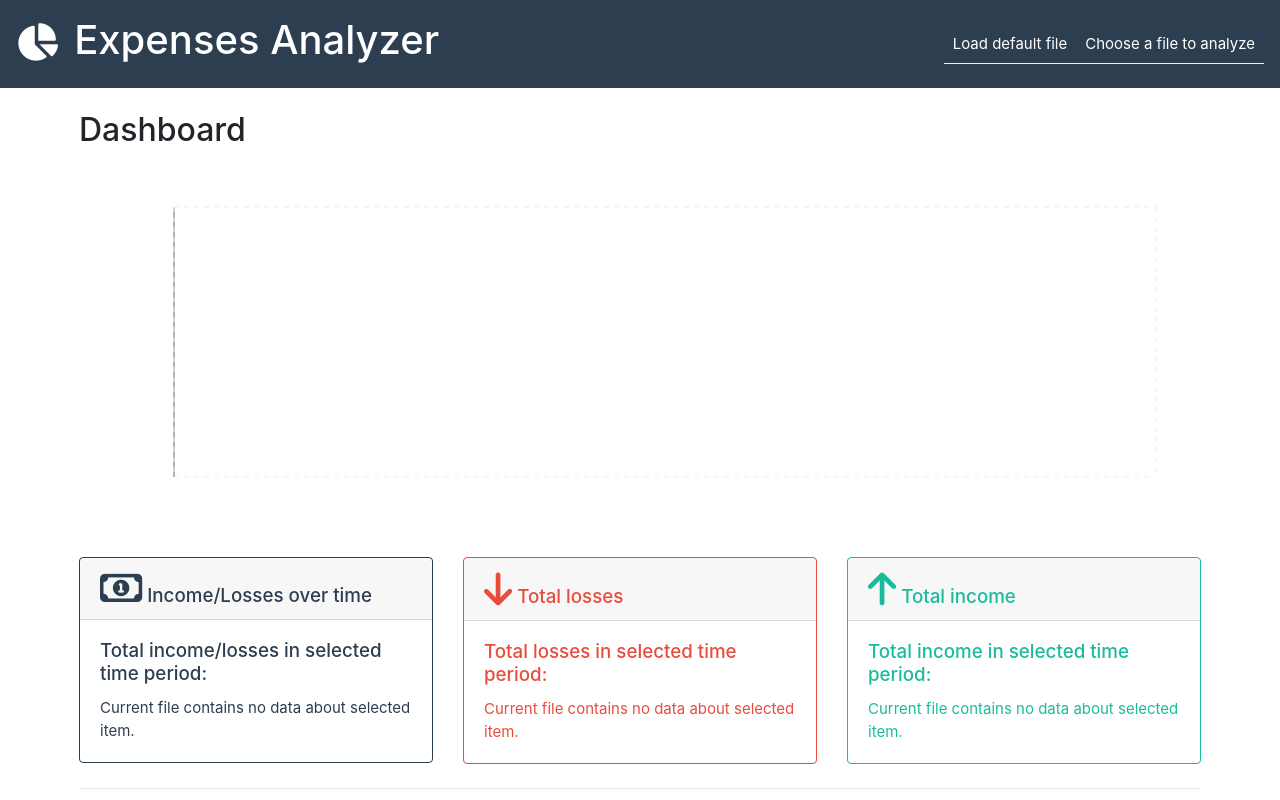
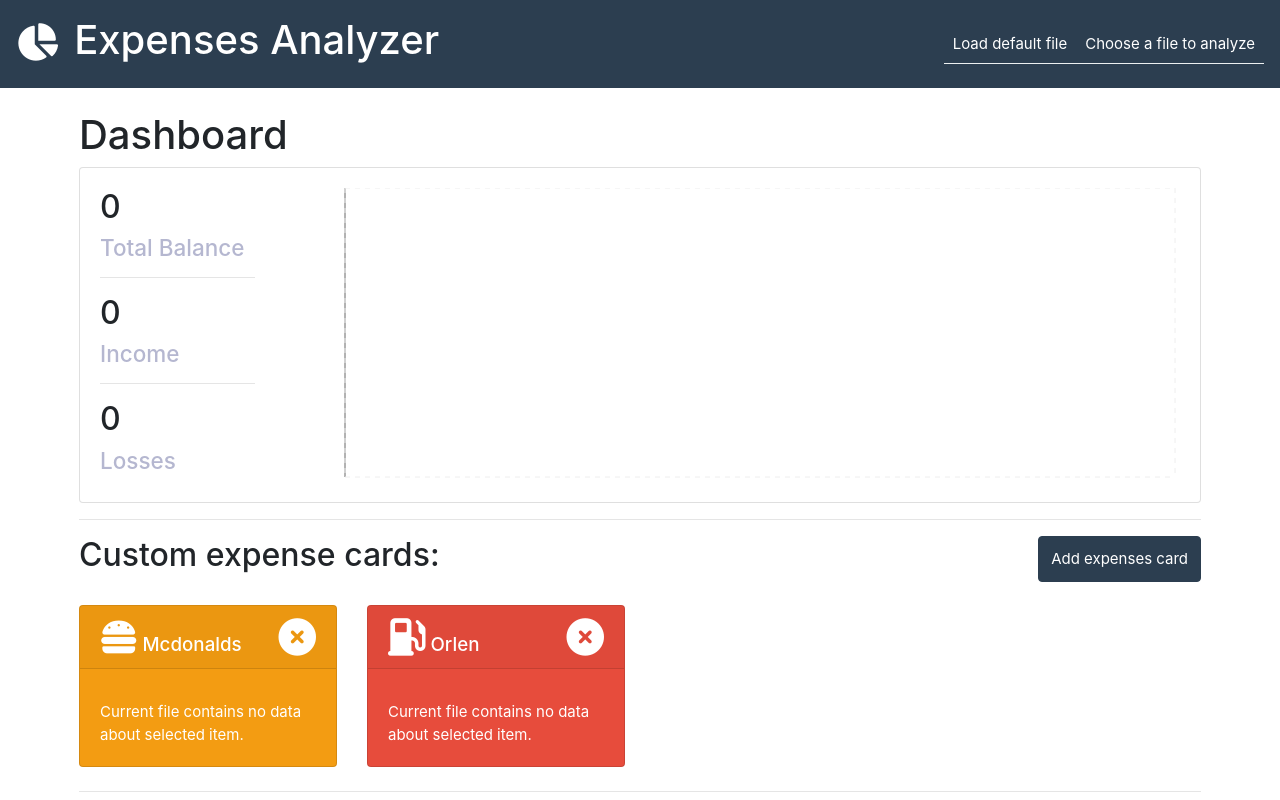
Before and after one commit to Kielx/expenses-analyzer, a React (Create React App) app: page / in a window 1280 px wide. Shown: the top 800 px of the page. Built offline with nearby package versions, Linux system fonts and the light colour scheme.

Commit message:
Add new overview card

```diff
--- a/src/App.js
+++ b/src/App.js
@@ -5,9 +5,7 @@ import Col from "react-bootstrap/Col";
 import Container from "react-bootstrap/Container";
 import Card from "react-bootstrap/Card";
 
-import MainChart from "./components/MainChart";
 import MainNavbar from "./components/MainNavbar";
-import MainCard from "./components/MainCard";
 import MyResponsivePie from "./components/MyResponsivePie";
 
 import ScrollTopArrow from "./components/ScrollTopArrow";
@@ -15,12 +13,12 @@ import ScrollTopArrow from "./components/ScrollTopArrow";
 import {
   parseDataForGraphUsage,
   logExpenses,
-  calculateBalance,
   prepareTop10Expenses,
   prepareTop10Incomes,
 } from "./Utils";
 import DynamicCard from "./components/DynamicCard";
 import AddCardModal from "./components/AddCardModal";
+import MainOverview from "./components/MainOverview";
 
 function App() {
   const [parsed, setParsed] = useState("");
@@ -67,45 +65,8 @@ function App() {
       <MainNavbar parsed={parsed} setParsed={setParsed}></MainNavbar>
       <Container fluid style={{ width: "90%" }}>
         <br />
-        <h3>Dashboard</h3>
-        <Row>
-          <MainChart graphData={graphData}></MainChart>
-        </Row>
-        <Row>
-          <MainCard
-            cardIcon="far fa-money-bill-alt fa-2x"
-            cardHeader="Income/Losses over time"
-            bg="primary"
-            cardTitle="Total income/losses in selected  time period:"
-            cardText={
-              graphData.length !== 0
-                ? parseInt(calculateBalance(parsed).balance.toFixed(2))
-                : 0
-            }
-          ></MainCard>
-          <MainCard
-            cardIcon="fas fa-arrow-down fa-2x"
-            cardHeader="Total losses"
-            bg="danger"
-            cardTitle="Total losses in selected time period:"
-            cardText={
-              graphData.length !== 0
-                ? parseInt(calculateBalance(parsed).negativeBalance.toFixed(2))
-                : 0
-            }
-          ></MainCard>
-          <MainCard
-            cardIcon="fas fa-arrow-up fa-2x"
-            cardHeader="Total income"
-            bg="success"
-            cardTitle="Total income in selected time period:"
-            cardText={
-              graphData.length !== 0
-                ? parseInt(calculateBalance(parsed).positiveBalance.toFixed(2))
-                : 0
-            }
-          ></MainCard>
-        </Row>
+        <h2>Dashboard</h2>
+        <MainOverview graphData={graphData} parsed={parsed}></MainOverview>
         <hr />
         <div className="d-flex justify-content-between">
           <h3>Custom expense cards: </h3>
--- a/src/components/MainChart.js
+++ b/src/components/MainChart.js
@@ -12,31 +12,31 @@ import {
 
 export default function MainChart(props) {
   return (
-    <ResponsiveContainer width={"100%"} height={400}>
+    <ResponsiveContainer width={"100%"} height={"100%"}>
       <AreaChart
         width={1200}
         data={props.graphData}
-        margin={{ top: 50, right: 60, bottom: 50, left: 50 }}
+        margin={{ right: 5, bottom: 5 }}
       >
         <defs>
           <linearGradient id="colorUv" x1="0" y1="0" x2="0" y2="1">
-            <stop offset="5%" stopColor="#2B3C4D" stopOpacity={0.8} />
-            <stop offset="95%" stopColor="#2B3C4D" stopOpacity={0.5} />
+            <stop offset="5%" stopColor="#18BC9C" stopOpacity={0.8} />
+            <stop offset="95%" stopColor="#18BC9C" stopOpacity={0.2} />
           </linearGradient>
         </defs>
-        <XAxis dataKey="x" angle={30} dx={20} dy={20} />
+        <XAxis hide={true} dataKey="x" angle={30} dx={20} dy={20} />
         <YAxis domain={["auto", "auto"]} />
         <CartesianGrid stroke="#eee" strokeDasharray="5 5" />
 
         <Area
           type="monotone"
           dataKey="y"
-          stroke="#263646"
+          stroke="#00A383"
           fillOpacity={1}
           fill="url(#colorUv)"
           name="Balance"
           unit="zł"
-          strokeWidth={1}
+          strokeWidth={2}
         />
         <Tooltip />
       </AreaChart>
--- /dev/null
+++ b/src/components/MainOverview.js
@@ -0,0 +1,70 @@
+import React from "react";
+import Card from "react-bootstrap/Card";
+import Col from "react-bootstrap/Col";
+import Row from "react-bootstrap/Row";
+import CountUp from "react-countup";
+import MainChart from "./MainChart";
+
+import { calculateBalance } from "../Utils";
+
+export default function MainOverview(props) {
+  return (
+    <Card>
+      <Card.Body>
+        <Row>
+          <Col xs={4} md={2}>
+            <div style={{ display: "inline-flex" }}>
+              <h3>
+                {props.graphData.length !== 0 ? (
+                  <CountUp
+                    end={parseInt(
+                      calculateBalance(props.parsed).balance.toFixed(2)
+                    )}
+                    duration={1}
+                    suffix={"zł"}
+                  ></CountUp>
+                ) : (
+                  0
+                )}
+              </h3>
+            </div>
+            <h4 style={{ color: "#B5B7D0" }}>Total Balance</h4>
+            <hr />
+            <h3>
+              {props.graphData.length !== 0 ? (
+                <CountUp
+                  end={parseInt(
+                    calculateBalance(props.parsed).positiveBalance.toFixed(2)
+                  )}
+                  duration={1}
+                  suffix={"zł"}
+                ></CountUp>
+              ) : (
+                0
+              )}
+            </h3>
+            <h4 style={{ color: "#B5B7D0" }}>Income</h4>
+            <hr />
+            <h3>
+              {props.graphData.length !== 0 ? (
+                <CountUp
+                  end={parseInt(
+                    calculateBalance(props.parsed).negativeBalance.toFixed(2)
+                  )}
+                  duration={1}
+                  suffix={"zł"}
+                ></CountUp>
+              ) : (
+                0
+              )}
+            </h3>
+            <h4 style={{ color: "#B5B7D0" }}>Losses</h4>
+          </Col>
+          <Col xs={8} md={10}>
+            <MainChart graphData={props.graphData}></MainChart>
+          </Col>
+        </Row>
+      </Card.Body>
+    </Card>
+  );
+}
```
